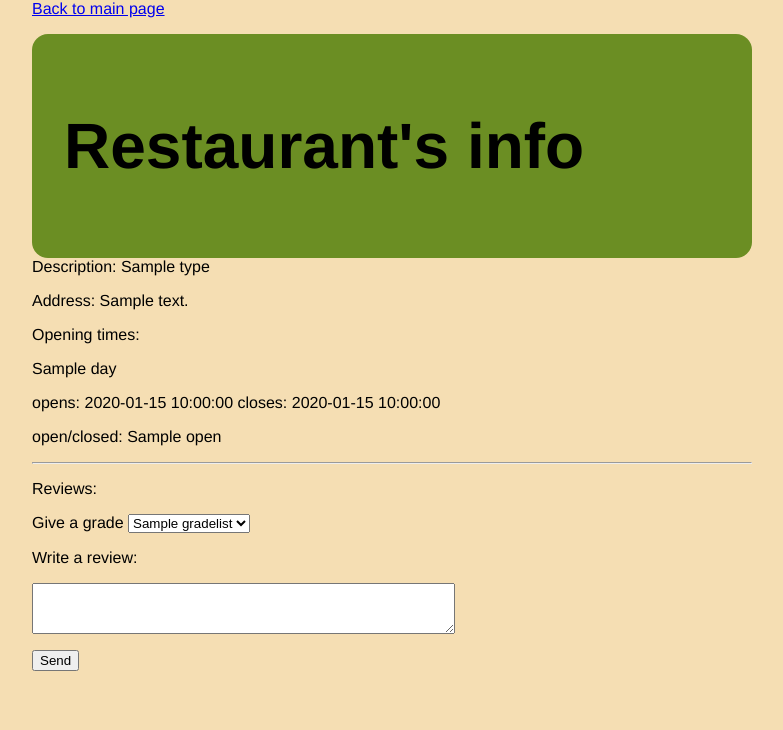
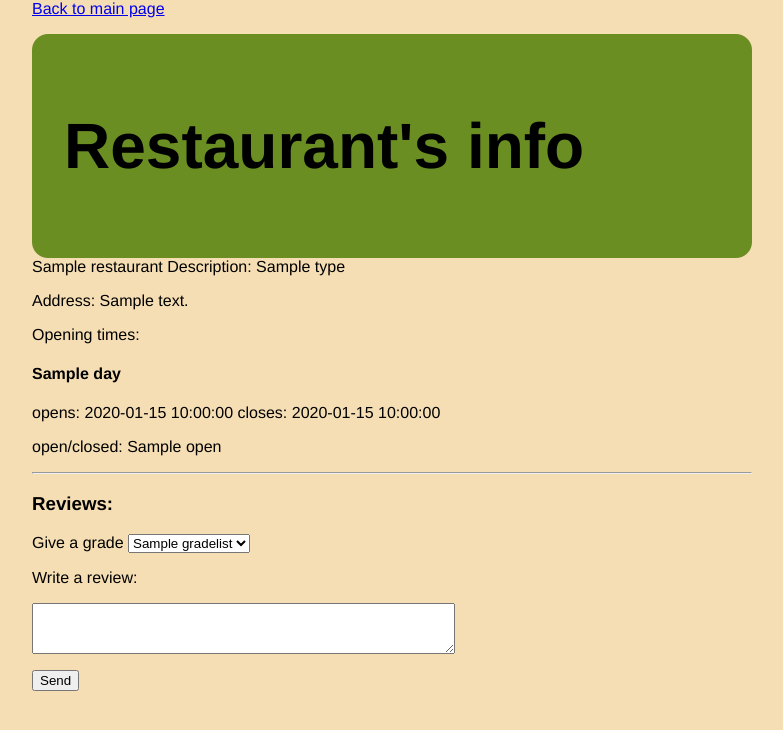
Before and after one commit to TuuPu/TSOHA, a Flask app: template templates/restaurant.html in a window 1280 px wide. Shown: the top 730 px of the page, without its empty margins (248-1031 px from the left). Run offline with Flask 2, Linux system fonts and the light colour scheme; the template is opened without the code that fills it: most values are stand-ins (such as "Sample title", 1, 10 or a date in 2020).

Commit message:
Fixes to restaurant

```diff
--- a/routes.py
+++ b/routes.py
@@ -115,6 +115,7 @@ def restaurant(id):
     geolocator = Nominatim(user_agent="app.py")
     if request.method == "GET":
         gradelists = [1, 2, 3, 4, 5]
+        restaurant = restaurants.get_name(id)
         messages = restaurants.get_messages(id)
         description = restaurants.description(id)
         address_loc = geolocator.reverse(restaurants.address(id))
@@ -124,12 +125,13 @@ def restaurant(id):
         opening = restaurants.get_openings(id)
         loc_raw = location.raw['address']
         address = loc_raw['road'] + ' ' + loc_raw['house_number']
-        return render_template("restaurant.html", id=id, description=description, address=address, messages=messages, gradelists=gradelists, opening=opening)
+        return render_template("restaurant.html", id=id, description=description, address=address, messages=messages, gradelists=gradelists, opening=opening, restaurant=restaurant)
     if request.method == "POST":
         if not session.get("csrf_token") and not session.get("user_id"):
             return render_template("login.html")
         if session["csrf_token"] != request.form["csrf_token"]:
             return render_template("error.html", message="csrf token invalid")
+        restaurant = restaurants.get_name(id)
         gradelists = [1, 2, 3, 4, 5]
         description = restaurants.description(id)
         opening = restaurants.get_openings(id)
@@ -146,7 +148,7 @@ def restaurant(id):
         if len(save_message)>5000:
             return render_template("error.html", message="Message too long")
         else:
-            return render_template("restaurant.html", id=id, description=description, address=address, savemessages=savemessages, messages=messages, gradelists=gradelists, opening=opening)
+            return render_template("restaurant.html", id=id, description=description, address=address, savemessages=savemessages, messages=messages, gradelists=gradelists, opening=opening, restaurant=restaurant)
 
 #Valmis
 @app.route("/deleterestaurant", methods=["GET", "POST"])
--- a/templates/restaurant.html
+++ b/templates/restaurant.html
@@ -6,6 +6,7 @@
 <div class="header">
 <h1>Restaurant's info</h1>
 </div>
+{{restaurant.name}}
 Description: {{ description.type}}
 <p>
 Address: {{ address}}
@@ -13,7 +14,7 @@ Address: {{ address}}
 Opening times:
     {% for open in opening %}
     <p>
-    {{ open.day }}
+    <h4>{{ open.day }}</h4>
     <p>
     opens: {{ open.opening_time}} closes: {{ open.closing_time}}
     <p>
@@ -21,7 +22,7 @@ Opening times:
     <hr>
     {% endfor %}
 <p>
-Reviews:
+    <h3>Reviews:</h3>
 {% for message in messages %}
 <hr>
     Message: {{ message.content}}
```
Also changed, not shown: restaurants.py (+10 -0 lines).
